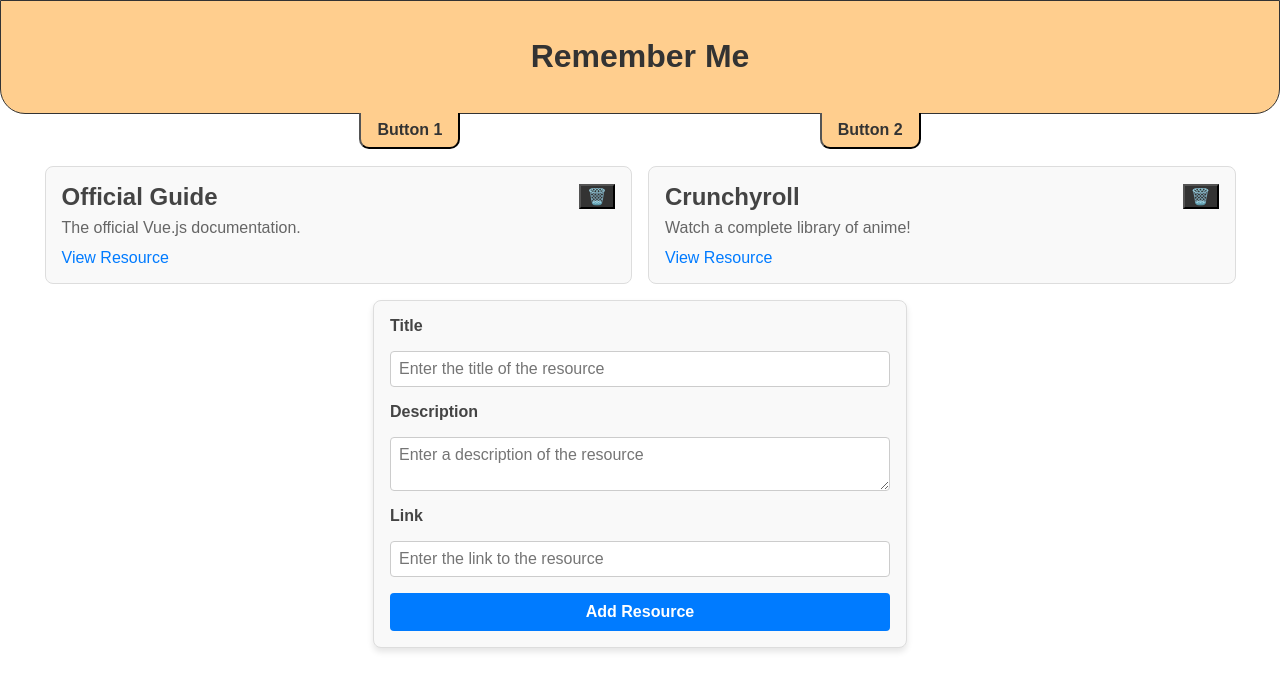
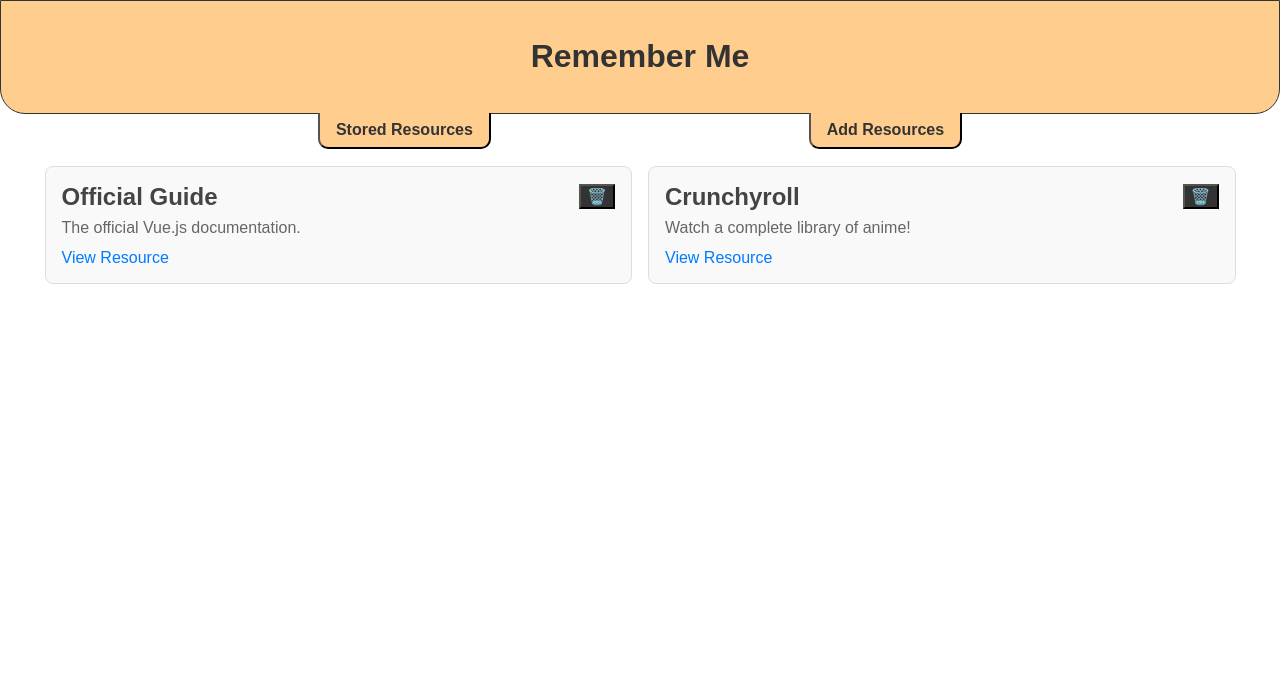
Before and after one commit to edgHD/remember-me-project, a Vue app: page / in a window 1280 px wide. Shown: the top 690 px of the page. Built offline with nearby package versions, Linux system fonts and the light colour scheme.

Commit message:
Use BaseButton for tab switching (Dynamic Components) and update styles on tab change.

```diff
--- a/src/App.vue
+++ b/src/App.vue
@@ -1,9 +1,10 @@
 <template>
-  <TheHeader :title="'Remember Me'" :hover-color="headerHoverColor" />
-  <TheNavbar @hover-color="setHeaderHoverColor" />
+  <TheHeader :title="'Remember Me'" :bg-color="headerColor" />
+  <TheNavbar :active-tab="selectedTab" :color-scheme="colorScheme" @selected-tab="setTab"
+    @color-change="updateHeaderColor" />
   <section>
-    <ResourceItem :items="storedResources" @delete-item="deleteResource" />
-    <AddResource @add-resource="postResource" />
+    <component :is="selectedTab === 'resource-item' ? 'ResourceItem' : 'AddResource'" :items="storedResources"
+      @delete-item="deleteResource" @add-resource="postResource" />
   </section>
 </template>
 
@@ -22,6 +23,19 @@
   },
   data() {
     return {
+      colorSchemes: {
+        resources: {
+          bgColor: '#ffce8e',
+          hoverColor: '#ffa939',
+          activeColor: '#ff9100'
+        },
+        add: {
+          bgColor: '#8eaaff',
+          hoverColor: '#3869ff',
+          activeColor: '#003fff'
+        }
+      },
+      selectedTab: 'resource-item',
       storedResources: [
         {
           id: this.$uuid(),
@@ -36,7 +50,14 @@
           link: 'https://crunchyroll.com',
         },
       ],
-      headerHoverColor: '', // Track the hover color for the header
+      headerColor: '#ffce8e', // Initial color
+    }
+  },
+  computed: {
+    colorScheme() {
+      return this.selectedTab === 'resource-item'
+        ? this.colorSchemes.resources
+        : this.colorSchemes.add
     }
   },
   methods: {
@@ -48,8 +69,14 @@
         (resource) => resource.id !== id
       )
     },
-    setHeaderHoverColor(color) {
-      this.headerHoverColor = color
+    updateHeaderColor(color) {
+      this.headerColor = color
+    },
+    setTab(tab) {
+      this.selectedTab = tab
+      this.headerColor = tab === 'resource-item'
+        ? this.colorSchemes.resources.bgColor
+        : this.colorSchemes.add.bgColor
     },
   },
 }
--- a/src/components/UI/BaseButton.vue
+++ b/src/components/UI/BaseButton.vue
@@ -1,11 +1,12 @@
 <template>
-    <button :type="type">
+    <button :type="type" :style="{ backgroundColor: colorScheme?.bgColor }">
         <slot></slot>
     </button>
 </template>
+
 <script>
 export default {
-    props: ['type'],
+    props: ['type', 'colorScheme']
 }
 </script>
 
@@ -17,7 +18,6 @@
     font-size: 1rem;
     font-weight: bold;
     color: #333;
-    background-color: #ffce8e;
     border-top: none;
     border-radius: 0 0 10px 10px;
     cursor: pointer;
@@ -25,10 +25,10 @@
 }
 
 button:hover {
-    background-color: #ffa939;
+    background-color: v-bind('colorScheme?.hoverColor') !important;
 }
 
 button:active {
-    background-color: #ff9100;
+    background-color: v-bind('colorScheme?.activeColor') !important;
 }
 </style>
--- a/src/components/layouts/TheHeader.vue
+++ b/src/components/layouts/TheHeader.vue
@@ -1,12 +1,12 @@
 <template>
-    <header :style="{ backgroundColor: hoverColor || '#ffce8e' }" class="main-title">
+    <header :style="{ backgroundColor: bgColor }">
         <h1>{{ title }}</h1>
     </header>
 </template>
 
 <script>
 export default {
-    props: ['title', 'hoverColor'],
+    props: ['title', 'bgColor']
 }
 </script>
 
@@ -19,5 +19,6 @@
     border: 1px solid;
     border-radius: 0 0 25px 25px;
     transition: background-color 0.2s ease-in-out;
+    user-select: none;
 }
 </style>
--- a/src/components/layouts/TheNavbar.vue
+++ b/src/components/layouts/TheNavbar.vue
@@ -1,7 +1,11 @@
 <template>
     <nav>
-        <base-button v-for="(button, index) in buttons" :key="index"
-            @mouseover="$emit('hover-color', button.hoverColor)" @mouseleave="$emit('hover-color', '')">
+        <base-button v-for="button in buttons" :key="button.id" :class="{ active: activeTab === button.id }"
+            :color-scheme="colorScheme" @click="$emit('selected-tab', button.id)"
+            @mouseover="$emit('color-change', colorScheme.hoverColor)"
+            @mouseleave="$emit('color-change', colorScheme.bgColor)"
+            @mousedown="$emit('color-change', colorScheme.activeColor)"
+            @mouseup="$emit('color-change', colorScheme.hoverColor)">
             {{ button.label }}
         </base-button>
     </nav>
@@ -9,14 +13,16 @@
 
 <script>
 export default {
+    props: ['activeTab', 'colorScheme'],
+    emits: ['selected-tab', 'color-change'],
     data() {
         return {
             buttons: [
-                { label: 'Button 1', hoverColor: '#ffa939' },
-                { label: 'Button 2', hoverColor: '#ffa939' },
-            ],
+                { id: 'resource-item', label: 'Stored Resources' },
+                { id: 'add-resource', label: 'Add Resources' },
+            ]
         }
-    },
+    }
 }
 </script>
 
@@ -25,4 +31,8 @@
     display: flex;
     justify-content: space-evenly;
 }
+
+.active {
+    font-weight: bold;
+}
 </style>
--- a/src/components/learning-resources/AddResource.vue
+++ b/src/components/learning-resources/AddResource.vue
@@ -46,17 +46,16 @@
     display: flex;
     flex-direction: column;
     gap: 16px;
-    margin: 0 auto;
+    margin: 16px auto;
     padding: 16px;
     max-width: 500px;
     background-color: #f9f9f9;
     border: 1px solid #ddd;
     border-radius: 8px;
-    box-shadow: 0 4px 6px rgba(0, 0, 0, 0.1);
 }
 
 label {
-    font-size: 1rem;
+    font-size: 1.5rem;
     font-weight: bold;
     color: #444;
 }
@@ -64,6 +63,7 @@
 input,
 textarea {
     padding: 8px;
+    resize: vertical;
     font-size: 1rem;
     border: 1px solid #ccc;
     border-radius: 4px;
```
